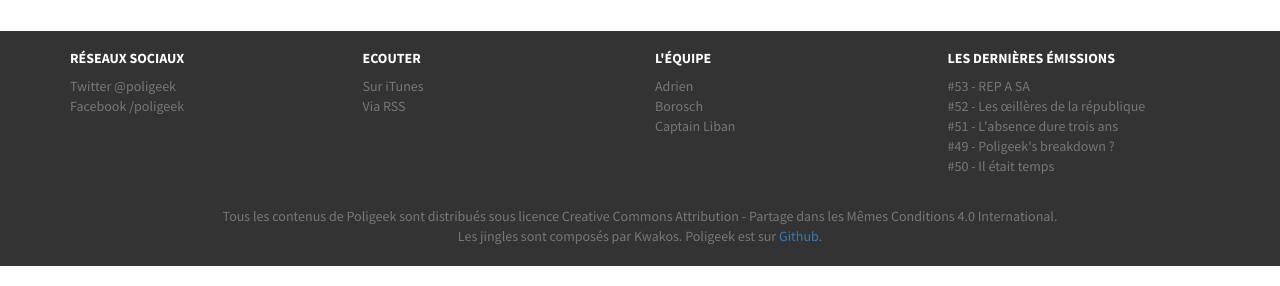
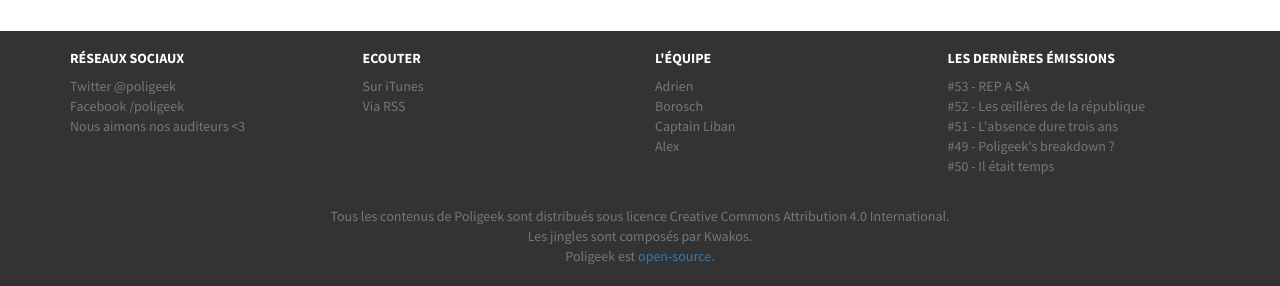
Before and after one commit to poligeek/poligeek.fr, a Jekyll site: the page built from index.html, in a window 1280 px wide and 900 px high, scrolled down 6759 px, cut to the strip 614-900 px from the top of the window. Built offline with Jekyll 4.4.1, drawn with Linux system fonts in a browser that asks for light colours; nearby versions of some CDN libraries.

Commit message:
Update footer

```diff
--- a/_layouts/default.html
+++ b/_layouts/default.html
@@ -50,6 +50,7 @@
 						<ul>
 							<li><a href="http://twitter.com/poligeek">Twitter @poligeek</a></li>
 							<li><a href="http://fb.com/poligeek">Facebook /poligeek</a></li>
+								<li><a href="/love">Nous aimons nos auditeurs <3</a></li>
 						</ul>
 					</div>
 					<div class="col-md-3">
@@ -65,6 +66,7 @@
 							<li><a href="http://twitter.com/adhumi">Adrien</a></li>
 							<li><a href="http://twitter.com/borosch">Borosch</a></li>
 							<li><a href="http://twitter.com/captainliban">Captain Liban</a></li>
+							<li><a href="http://twitter.com/ooalex">Alex</a></li>
 						</ul>
 					</div>
 					<div class="col-md-3">
@@ -78,8 +80,9 @@
 				</div>
 				<div class="row">
   				<div class="col-md-12">
-						<p class="licence">Tous les contenus de Poligeek sont distribués sous licence Creative Commons Attribution - Partage dans les Mêmes Conditions 4.0 International.<br />
-						Les jingles sont composés par Kwakos. Poligeek est sur <a href="http://github.com/poligeek">Github</a>.</p>
+						<p class="licence">Tous les contenus de Poligeek sont distribués sous licence Creative Commons Attribution 4.0 International.<br />
+						Les jingles sont composés par Kwakos.<br />
+						Poligeek est <a href="http://github.com/poligeek">open-source</a>.</p>
 					</div>
 				</div>
 			</div>
```
